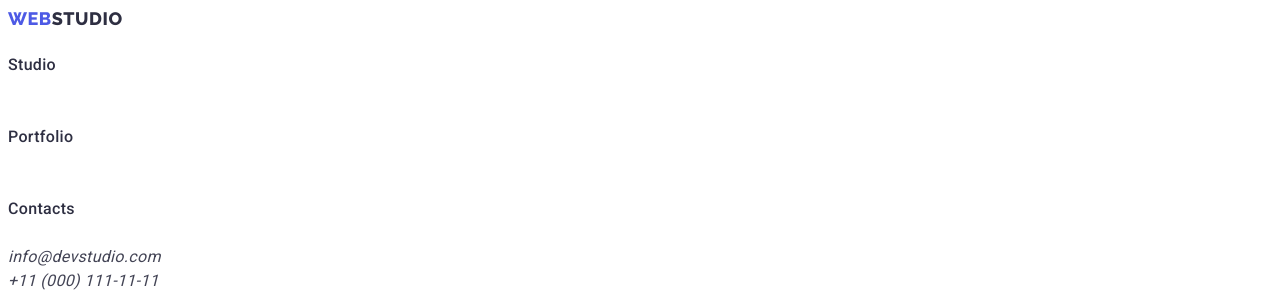
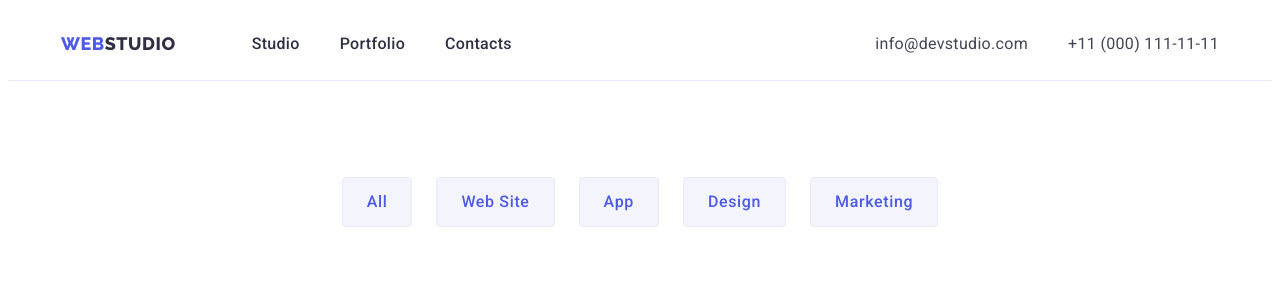
Before and after one commit to SvitlanaPro/goit-markup-hw-03, a plain HTML site: page portfolio.html in a window 1280 px wide. Shown: the top 298 px of the page. Drawn offline with Linux system fonts and the light colour scheme.

Commit message:
change-portfol

```diff
--- a/css/styles.css
+++ b/css/styles.css
@@ -70,10 +70,10 @@ body {
   letter-spacing: 0.03em;
   text-transform: uppercase;
 }
-/* .nav-menu .logo {
+.nav-menu .logo {
   align-items: center;
   margin-right: 76px;
-} */
+}
 .logo-header {
   color: var(--color-navy-blue);
 }
@@ -318,7 +318,7 @@ body {
   letter-spacing: 0.02em;
 }
 
-/* Portfolio */
+/* ----Portfolio------- */
 .section-portfolio {
   padding: 96px 0 120px;
 }
--- a/portfolio.html
+++ b/portfolio.html
@@ -16,28 +16,33 @@
 
 <body>
     <!-- -----------------------Header -->
-    <header>
+    <header class="header">
     <!-- Navigation -->
-        <nav>
+    <div class="navigation container">
+      <nav class="nav-menu">
         <a href="./index.html" class="logo link">Web<span class="logo-header">Studio</span></a>
-            <ul class="list">
-                <li><a href="./index.html" class="nav-link link">Studio</a></li>
-                <li><a href="./portfolio.html" class="nav-link link">Portfolio</a></li>
-                <li><a href="" class="nav-link link">Contacts</a></li>
+        <ul class="nav-list list">
+          <li class="nav-list-item"><a href="./index.html" class="nav-link link">Studio</a></li>
+          <li class="nav-list-item"><a href="./portfolio.html" class="nav-link link">Portfolio</a></li>
+          <li class="nav-list-item"><a href="" class="nav-link link">Contacts</a></li>
         </ul>
       </nav>
       <!-- Contacts -->
       <address class="contacts">
-            <ul class="list">
-                <li><a href="mailto:info@devstudio.com" class="contact-link link">info@devstudio.com</a></li>
-                <li><a href="tel:+110001111111" class="contact-link link">+11 (000) 111-11-11</a></li>
+        <ul class="contacts-list list">
+          <li class="contacts-list-item"><a href="mailto:info@devstudio.com"
+              class="contact-link link">info@devstudio.com</a></li>
+          <li class="contacts-list-item"><a href="tel:+110001111111" class="contact-link link">+11 (000) 111-11-11</a>
+          </li>
         </ul>
       </address>
+    </div>
   </header>
 
     <!-- Main content -->
     <main>
         <section class="section-portfolio">
+        <div class="container">
             <h1 hidden>Portfolio</h1>
             <!-- Filter -->
             <ul class="portfolio-filtr list">
@@ -119,6 +124,7 @@
                     </a>
                 </li>
             </ul>
+        </div>
         </section>
     </main>
     <!-- Footer -->
```
Lines whose indentation alone changed are shown as unchanged.
